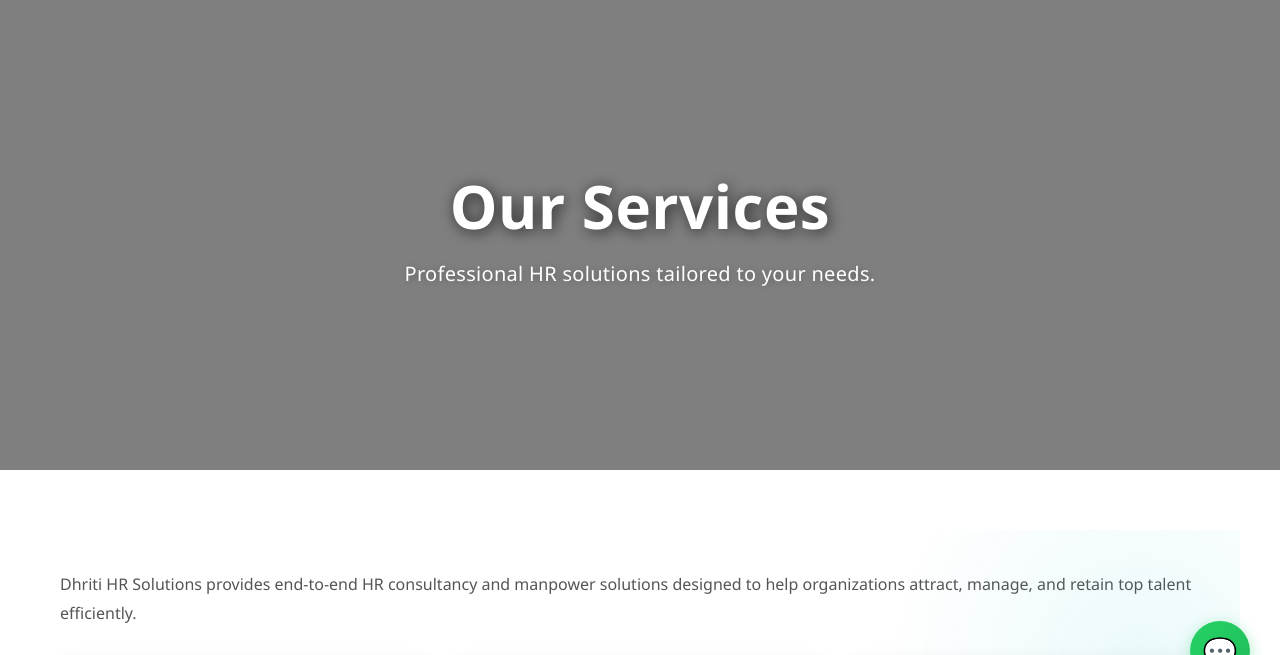
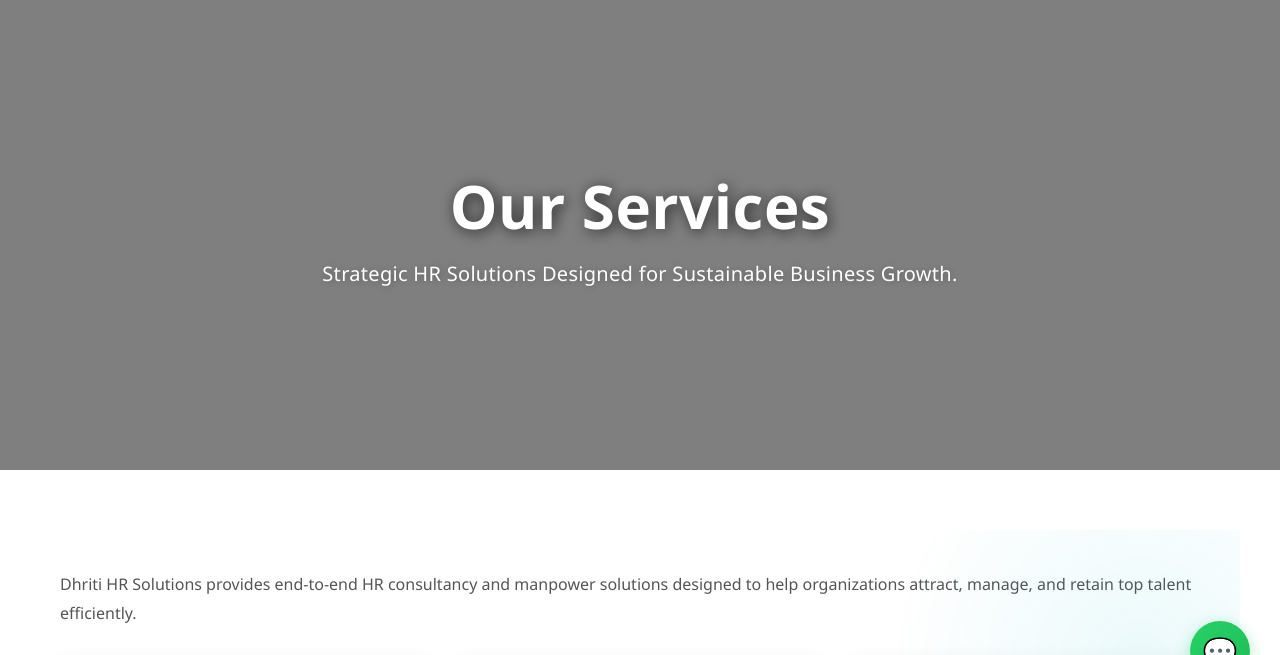
Before and after one commit to sailohithsahu2002/Dhriti-Hr-solutions, a plain HTML site: page services.html in a window 1280 px wide. Shown: the part 89-744 px from the top of the page. Drawn offline with Linux system fonts and the light colour scheme.

Commit message:
modifien names in proper way

```diff
--- a/services.html
+++ b/services.html
@@ -1121,7 +1121,7 @@
 <!-- PAGE HEADER -->
 <div class="page-header services-hero">
   <h1>Our Services</h1>
-  <p>Professional HR solutions tailored to your needs.</p>
+  <p>Strategic HR Solutions Designed for Sustainable Business Growth.</p>
 </div>
 
 <!-- SERVICES -->
```
Also changed, not shown: about.html (+1 -1 lines).
